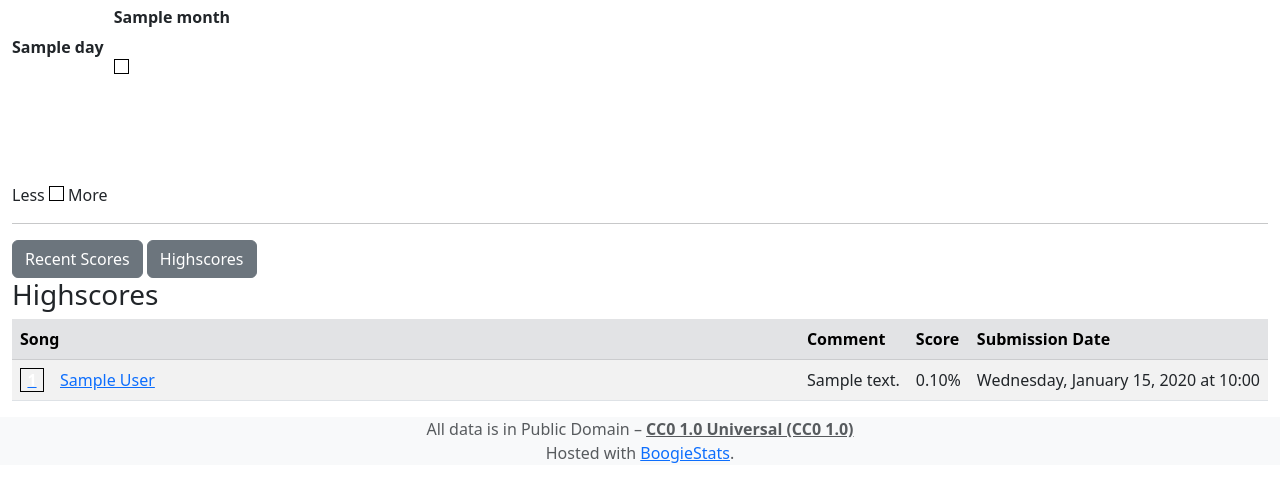
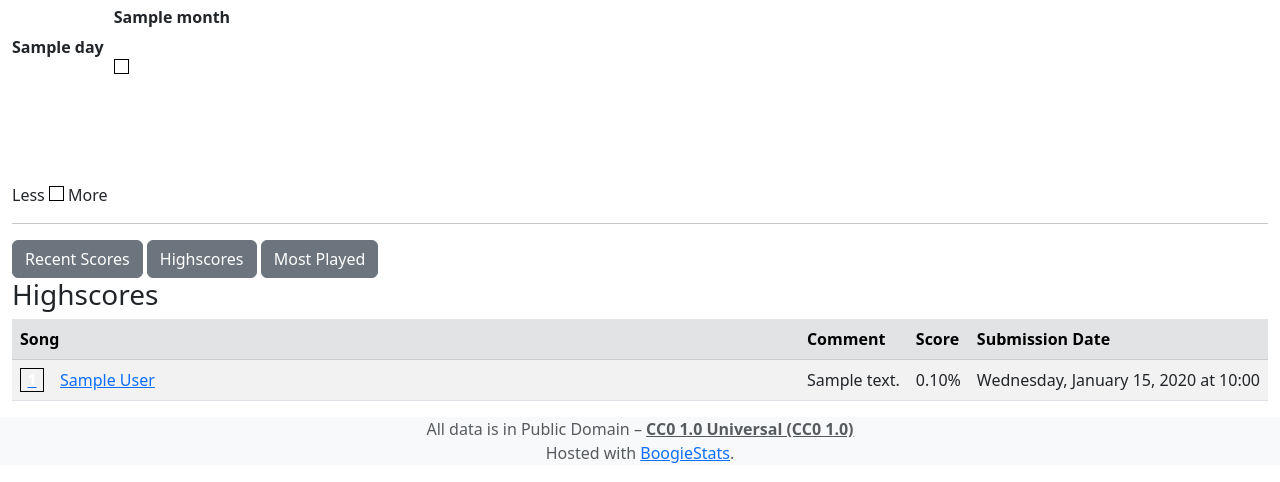
Before and after one commit to florczakraf/boogie-stats, a Django app: template boogiestats/templates/boogie_ui/player.html in a window 1280 px wide. Shown: the part 318-800 px from the top of the page. Run offline with Django 3.2, Linux system fonts and the light colour scheme; the template is opened without the code that fills it: most values are stand-ins (such as "Sample title", 1, 10 or a date in 2020); some libraries are stand-ins or nearby versions.

Commit message:
Add Most Played section to player's profile

```diff
--- a/boogiestats/boogie_ui/urls.py
+++ b/boogiestats/boogie_ui/urls.py
@@ -9,6 +9,7 @@ urlpatterns = [
     path("players_by_machine_tag/", views.PlayersByMachineTagListView.as_view(), name="players_by_machine_tag"),
     path("players_by_scores/", views.PlayersByScoresListView.as_view(), name="players_by_scores"),
     path("players/<int:player_id>/", views.PlayerView.as_view(), name="player"),
+    path("players/<int:player_id>/most_played", views.PlayerMostPlayedView.as_view(), name="player_most_played"),
     path("players/<int:player_id>/highscores", views.PlayerHighscoresView.as_view(), name="player_highscores"),
     path("players/<int:player_id>/stats", views.PlayerStatsView.as_view(), name="player_stats"),
     path("players/<int:p1>/vs/<int:p2>/", views.VersusView.as_view(), name="versus"),
--- a/boogiestats/templates/boogie_ui/player.html
+++ b/boogiestats/templates/boogie_ui/player.html
@@ -103,9 +103,15 @@
        class="btn {% if request.resolver_match.url_name == "player_highscores" %}btn-success{% else %}btn-secondary{% endif %}">
         Highscores
     </a>
+    <a href="{% url "player_most_played" player_id=player.id %}"
+       class="btn {% if request.resolver_match.url_name == "player_most_played" %}btn-success{% else %}btn-secondary{% endif %}">
+        Most Played
+    </a>
     <h3>
         {% if request.resolver_match.url_name == "player" %}
             Recent Scores
+        {% elif request.resolver_match.url_name == "player_most_played" %}
+            Most Played
         {% else %}
             Highscores
         {% endif %}
@@ -115,6 +121,9 @@
         <table class="table table-striped">
             <thead class="table-secondary">
                 <tr>
+                    {% if request.resolver_match.url_name == "player_most_played" %}
+                        <th scope="col" class="w-1 text-nowrap">Play Count ↓</th>
+                    {% endif %}
                     <th scope="col" class="w-100 text-nowrap">Song</th>
                     <th scope="col" class="w-1 text-nowrap">Comment</th>
                     <th scope="col" class="w-1 text-nowrap">
@@ -130,13 +139,18 @@
             <tbody class="align-middle">
                 {% for score in scores %}
                     <tr>
+                        {% if request.resolver_match.url_name == "player_most_played" %}
+                            <td class="text-nowrap">{{ score.num_scores }}</td>
+                        {% endif %}
                         <td>
                             {% with song=score.song %}
                                 {% include "boogie_ui/song_link.html" %}
                             {% endwith %}
                         </td>
                         <td class="text-nowrap">{{ score.comment }}</td>
-                        <td class="text-nowrap">{% include "boogie_ui/score_with_judgments.html" %}</td>
+                        <td class="text-nowrap">
+                            {% include "boogie_ui/score_with_judgments.html" %}
+                        </td>
                         <td class="text-nowrap">
                             {% with datetime=score.submission_date %}
                                 {% include "boogie_ui/convert_timestamp.html" %}
@@ -148,6 +162,8 @@
         </table>
         {% include "boogie_ui/paginator.html" %}
     {% else %}
-        <p>No songs.</p>
+        <p>
+            No songs.
+        </p>
     {% endif %}
 {% endblock content %}
```
Also changed, not shown: boogiestats/boogie_ui/views.py (+31 -0 lines).
